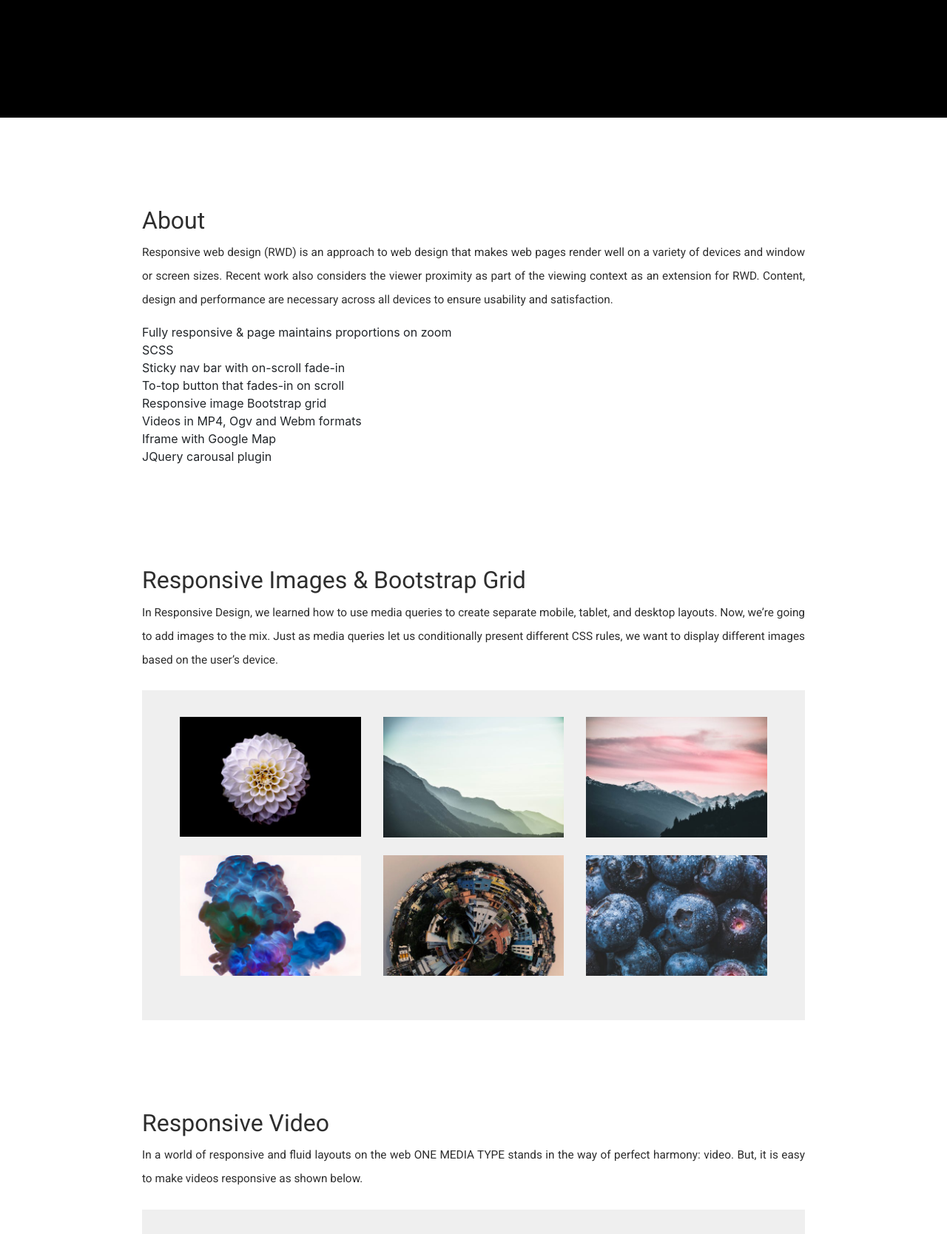
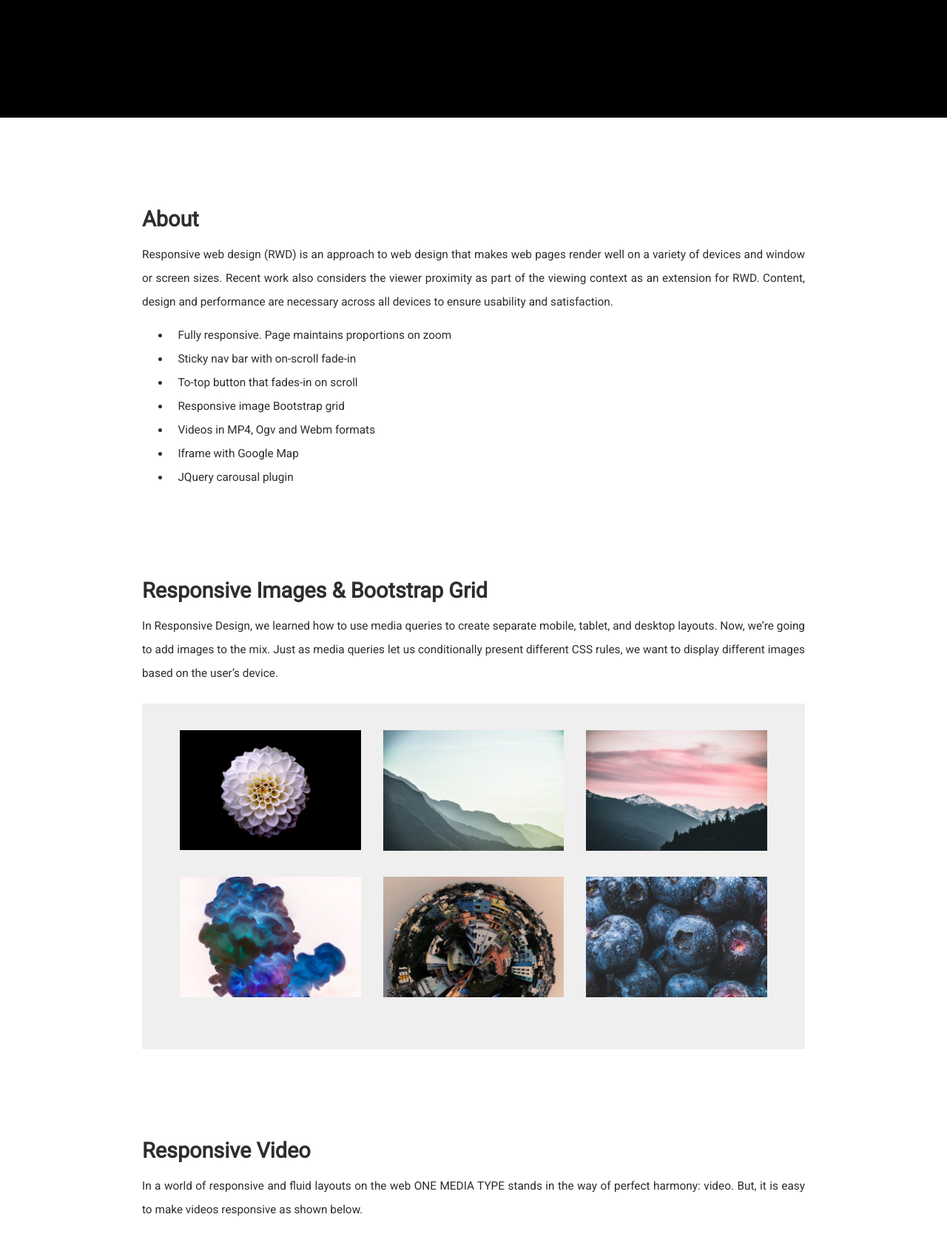
Before and after one commit to DinhTran77/responsive-website, a PHP site: page / in a window 1280 px wide. Shown: the part 641-2309 px from the top of the page at 74% size. Run offline with PHP 8.4, Linux system fonts and the light colour scheme.

Commit message:
list formated

```diff
--- a/index.html
+++ b/index.html
@@ -9,42 +9,36 @@
   <meta name="keywords" content="Dinh Portfolio Sheridan" />
   <title>Responsive Webpage</title>
 
-  <script src="https://code.jquery.com/jquery-1.12.4.min.js"
-    integrity="sha256-ZosEbRLbNQzLpnKIkEdrPv7lOy9C27hHQ+Xp8a4MxAQ=" crossorigin="anonymous"></script>
-  <script src='main.js'></script>
-
-  <link rel="stylesheet" href="css/reset.css" />
-
-  <!-- <link rel="stylesheet" href="https://use.typekit.net/ucq5ngw.css" /> -->
-
   <!-- Fonts -->
   <link href="https://fonts.googleapis.com/css?family=Roboto&display=swap" rel="stylesheet" />
   <link href="https://fonts.googleapis.com/css?family=Kaushan+Script&display=swap" rel="stylesheet">
-  <link rel="stylesheet" href="./main.css" />
 
-  <!-- Slicknav plugin -->
-  <!-- <link rel="stylesheet" type="text/css" href="slick/slick.css" />
-  <link rel="stylesheet" type="text/css" href="slick/slick-theme.css" /> -->
-  <!-- <script type="text/javascript" src="//cdn.jsdelivr.net/npm/slick-carousel@1.8.1/slick/slick.min.js"></script> -->
-  <!-- <link rel="stylesheet" href="css/slicknav.css" />
-  <script type="text/javascript" src="js/jquery.slicknav.min.js"></script>-->
-
+  <!-- JQuery -->
+  <script src="https://code.jquery.com/jquery-2.2.4.min.js"
+    integrity="sha256-BbhdlvQf/xTY9gja0Dq3HiwQF8LaCRTXxZKRutelT44=" crossorigin="anonymous"></script>
 
   <!-- Flex Slider Plugin -->
   <link rel="stylesheet" href="css/flexslider.css" />
   <script src="js/jquery.flexslider.js"></script>
 
-  <!-- <link type="text/css" rel="stylesheet" href="css/all.min.css" /> -->
-
   <!-- Bootstrap -->
   <link rel="stylesheet" href="https://stackpath.bootstrapcdn.com/bootstrap/4.3.1/css/bootstrap.min.css"
     integrity="sha384-ggOyR0iXCbMQv3Xipma34MD+dH/1fQ784/j6cY/iJTQUOhcWr7x9JvoRxT2MZw1T" crossorigin="anonymous" />
 
+  <!-- CSS reset -->
+  <link rel="stylesheet" href="css/reset.css" />
 
+  <!-- Custom CSS -->
+  <link rel="stylesheet" href="./main.css" />
+
+  <!-- Javascript -->
+  <script src='/main.js'></script>
+</head>
 
 <body id="top" class="cursor">
-  <main id="my-container">
+  <main id="container-main">
     <header id="header">
+
       <!--**********************NAV BAR*************************************-->
       <nav id="mainNav">
         <ul id="menu">
@@ -66,16 +60,18 @@
           </h2>
         </div>
 
+        <div id='video_overlay'></div>
         <video autoplay muted loop id="video_hero">
           <source src="./images/hero_video_smaller.mp4" type="video/mp4">
         </video>
-        <div id='video_overlay'></div>
       </section>
     </header>
 
 
-    <!-- About Section -->
+    <!-- Main content starts here -->
     <section id="mainContent">
+
+      <!-- About Section -->
       <section id='about-section' class="section anchor">
         <h2>About</h2>
         <p>
@@ -89,14 +85,13 @@
         </p>
 
         <ul>
-          <li>Fully responsive & page maintains proportions on zoom</li>
-          <li>SCSS</li>
-          <li>Sticky nav bar with on-scroll fade-in</li>
-          <li>To-top button that fades-in on scroll</li>
-          <li>Responsive image Bootstrap grid</li>
-          <li>Videos in MP4, Ogv and Webm formats</li>
-          <li>Iframe with Google Map</li>
-          <li>JQuery carousal plugin</li>
+          <li><span>Fully responsive. Page maintains proportions on zoom</span></li>
+          <li><span>Sticky nav bar with on-scroll fade-in</span></li>
+          <li><span>To-top button that fades-in on scroll</span></li>
+          <li><span>Responsive image Bootstrap grid</span></li>
+          <li><span>Videos in MP4, Ogv and Webm formats</span></li>
+          <li><span>Iframe with Google Map</span></li>
+          <li><span>JQuery carousal plugin</span></li>
         </ul>
       </section>
 
@@ -243,6 +238,20 @@
 
 
   </head>
+
+
+  <script>
+    $("#btnUp").css("visibility", "hidden");
+
+    $(window).on("scroll", function () {
+      if ($(window).scrollTop() > 600) {
+        $("#btnUp").css("visibility", "visible");
+        $("#btnUp").fadeIn(400);
+      } else {
+        $("#btnUp").fadeOut(400);
+      }
+    });
+  </script>
 </body>
 
 </html>
--- a/main.css
+++ b/main.css
@@ -147,19 +147,15 @@
   margin: 0 2vw;
 }
 
-#my-container #header #heroContainer #video_hero {
+#container-main #header #heroContainer #video_hero {
   display: none;
 }
 
-#my-container #header #heroContainer #video_overlay {
+#container-main #header #heroContainer #video_overlay {
   display: none;
 }
 
-#my-container #header #heroContainer #about-section #img-responsive-design {
-  width: 10%;
-}
-
-#my-container #mainContent {
+#container-main #mainContent {
   width: 70%;
   -webkit-box-orient: vertical;
   -webkit-box-direction: normal;
@@ -170,14 +166,24 @@
           align-items: center;
 }
 
-#my-container #mainContent #map-section .resp-container {
+#container-main #mainContent #about-section ul {
+  margin-left: 3vw;
+  list-style-type: disc;
+}
+
+#container-main #mainContent #about-section ul li span {
+  position: relative;
+  left: 10px;
+}
+
+#container-main #mainContent #map-section .resp-container {
   position: relative;
   overflow: hidden;
   padding-top: 56.25%;
   width: 100%;
 }
 
-#my-container #mainContent #map-section .resp-iframe {
+#container-main #mainContent #map-section .resp-iframe {
   position: absolute;
   top: 0;
   left: 0;
@@ -229,7 +235,8 @@ h4 {
   padding: 2vw;
 }
 
-p {
+p,
+ul {
   font-family: "Roboto", sans-serif;
   font-size: 2.2vw;
   color: #2e2e2e;
@@ -272,13 +279,13 @@ p {
 }
 
 @media only screen and (min-width: 992px) {
-  #my-container #menu  {
+  #container-main #menu  {
     display: block;
   }
-  #my-container .anchor {
+  #container-main .anchor {
     padding-top: 15vh;
   }
-  #my-container #header {
+  #container-main #header {
     width: 100%;
     height: 100vh;
     min-height: 100%;
@@ -444,10 +451,10 @@ p {
       opacity: 0.6;
     }
   }
-  #my-container #mainContent {
+  #container-main #mainContent {
     width: 70%;
   }
-  #my-container #mainContent #mainFooter {
+  #container-main #mainContent #mainFooter {
     font-size: 1vw;
   }
   h2 {
@@ -463,7 +470,8 @@ p {
     padding-bottom: 3%;
     font-size: 1.3em;
   }
-  p {
+  p,
+  ul {
     font-size: 1.2vw;
     line-height: 2.5vw;
   }
--- a/main.js
+++ b/main.js
@@ -2,7 +2,7 @@ $(document).ready(function() {
     $(window).load(function() {
         $(".flexslider").flexslider();
     });
-
+});
 $(function() {
     $('a[href*="#"]:not([href="#"])').click(function() {
         if (
@@ -55,4 +55,3 @@ $(document).ready(function() {
         }
     });
 });
-});
```
Also changed, not shown: other parts of main.css (+23 -23 lines), css/_style.scss (+21 -10 lines), 1 other file. Lines whose indentation alone changed are shown as unchanged.
